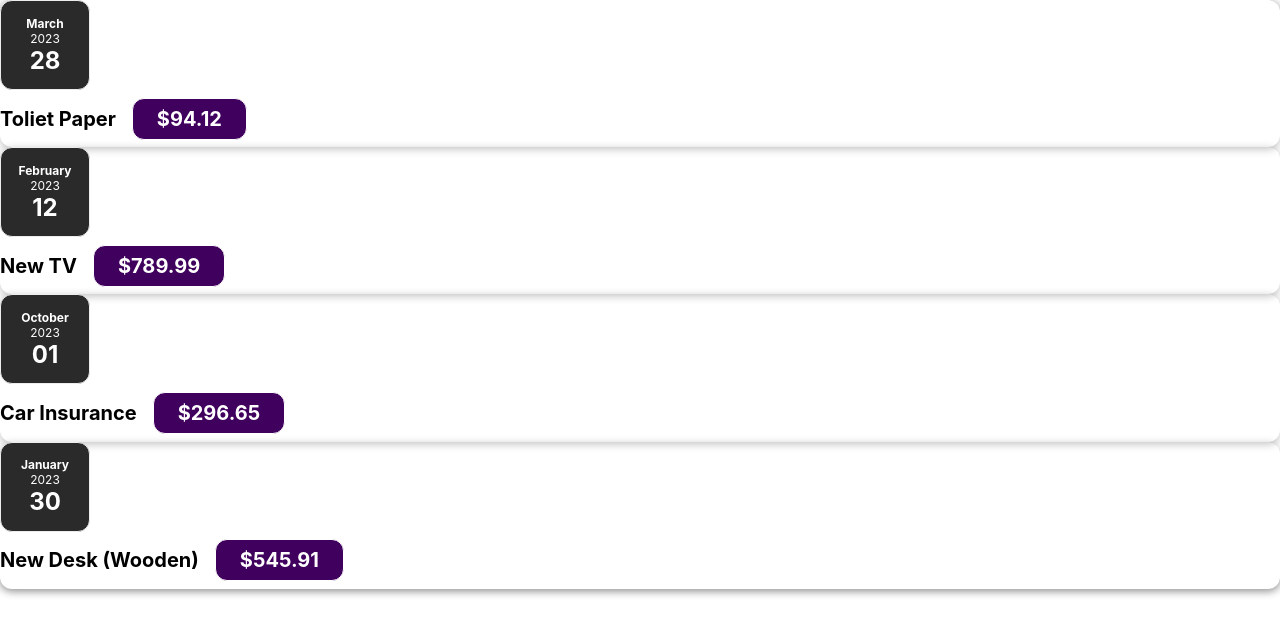
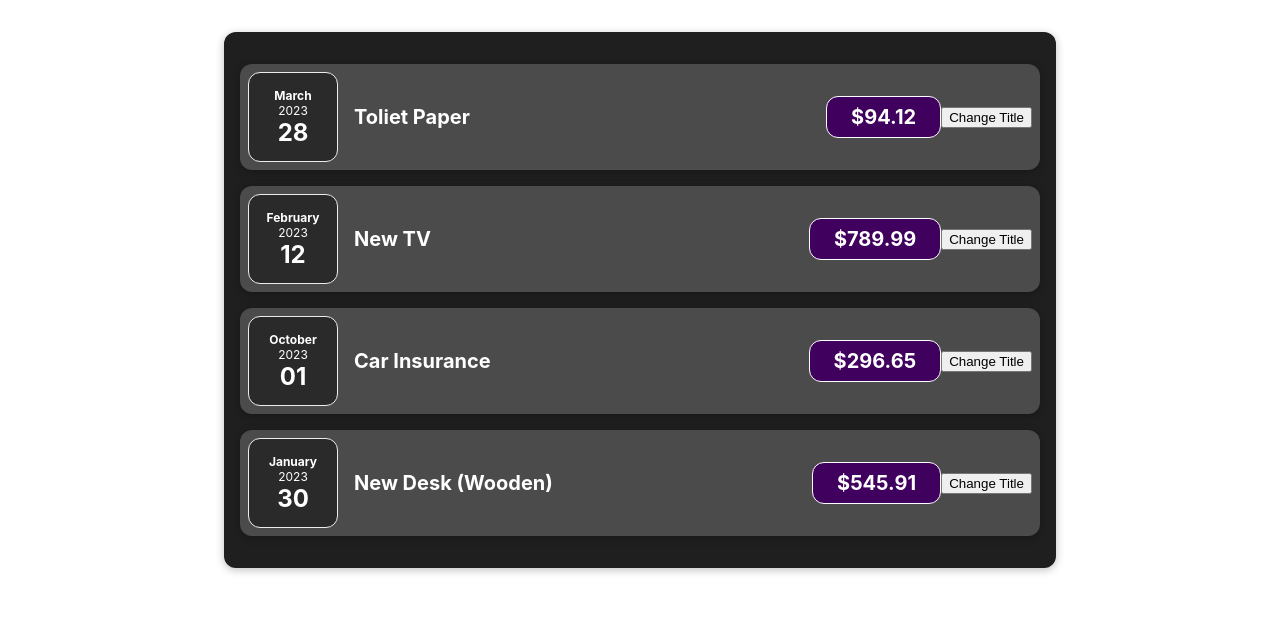
Before and after one commit to toprak-cavusdag/React-complete-course, a React (Create React App) app: page / in a window 1280 px wide. Shown: the top 634 px of the page. Built offline with nearby package versions, Linux system fonts and the light colour scheme.

Commit message:
first commit

```diff
--- a/src/components/Card.jsx
+++ b/src/components/Card.jsx
@@ -2,7 +2,9 @@ import React from 'react';
 import './Card.css';
 
 const Card = (props) => {
-  return <div className='card'>{props.children}</div>;
+  const classes = 'card ' + props.className;
+
+  return <div className={classes}>{props.children}</div>;
 };
 
 export default Card;
--- a/src/components/ExpenceItem.css
+++ b/src/components/ExpenceItem.css
@@ -2,8 +2,10 @@
     display: flex;
     justify-content: space-between;
     align-items: center;
+    box-shadow: 0 2px 8px rgba(0, 0, 0, 0.25);
     padding: 0.5rem;
     margin: 1rem 0;
+    border-radius: 12px;
     background-color: #4b4b4b;
 }
 
--- a/src/components/ExpenseItem.jsx
+++ b/src/components/ExpenseItem.jsx
@@ -4,6 +4,9 @@ import ExpenceDate from './ExpenceDate';
 import Card from './Card';
 
 const ExpenseItem = (props) => {
+  const clickHandler = () => {
+    console.log('Clicked!!');
+  };
   return (
     <Card className='expense-item'>
       <ExpenceDate date={props.date} />
@@ -11,6 +14,7 @@ const ExpenseItem = (props) => {
         <h2>{props.title}</h2>
         <div className='expense-item__price'>${props.amount}</div>
       </div>
+      <button onClick={clickHandler}>Change Title</button>
     </Card>
   );
 };
```
Also changed, not shown: 1 other file (tests, documents, lock files or other folders).
